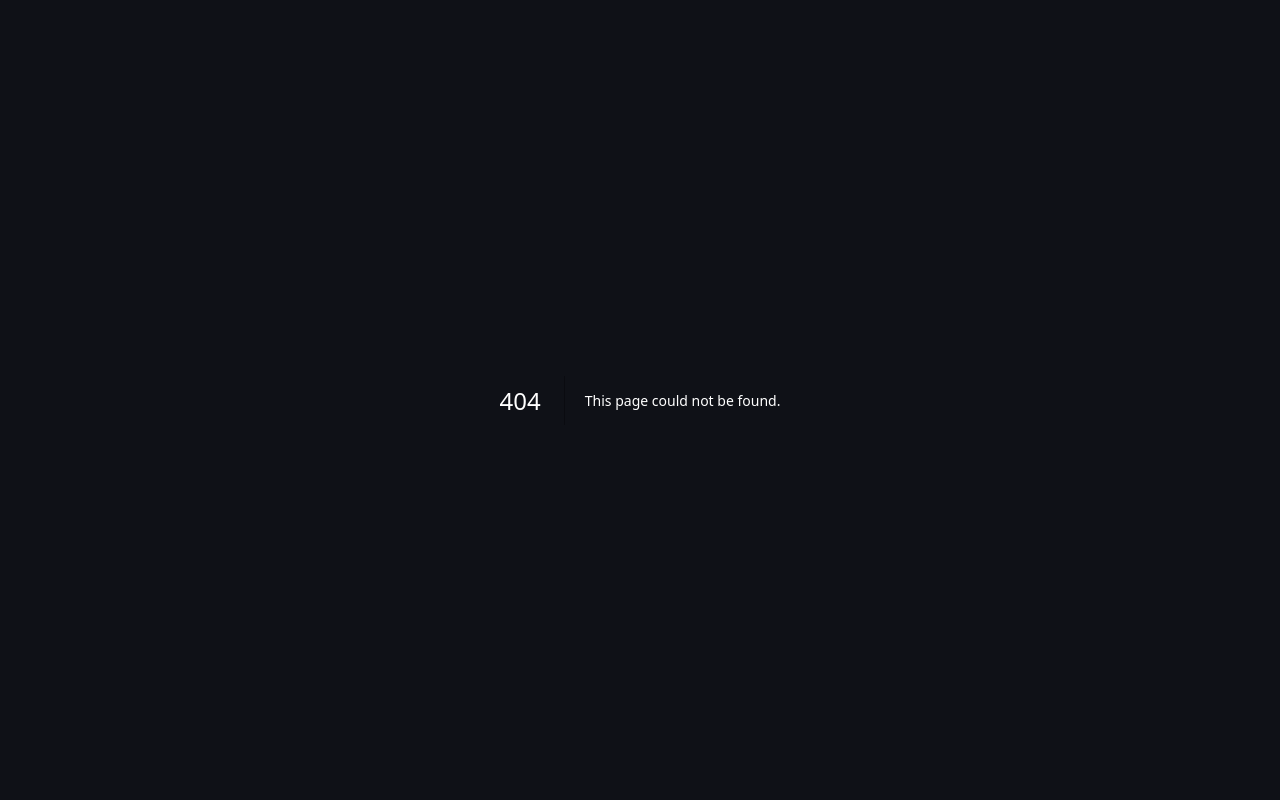
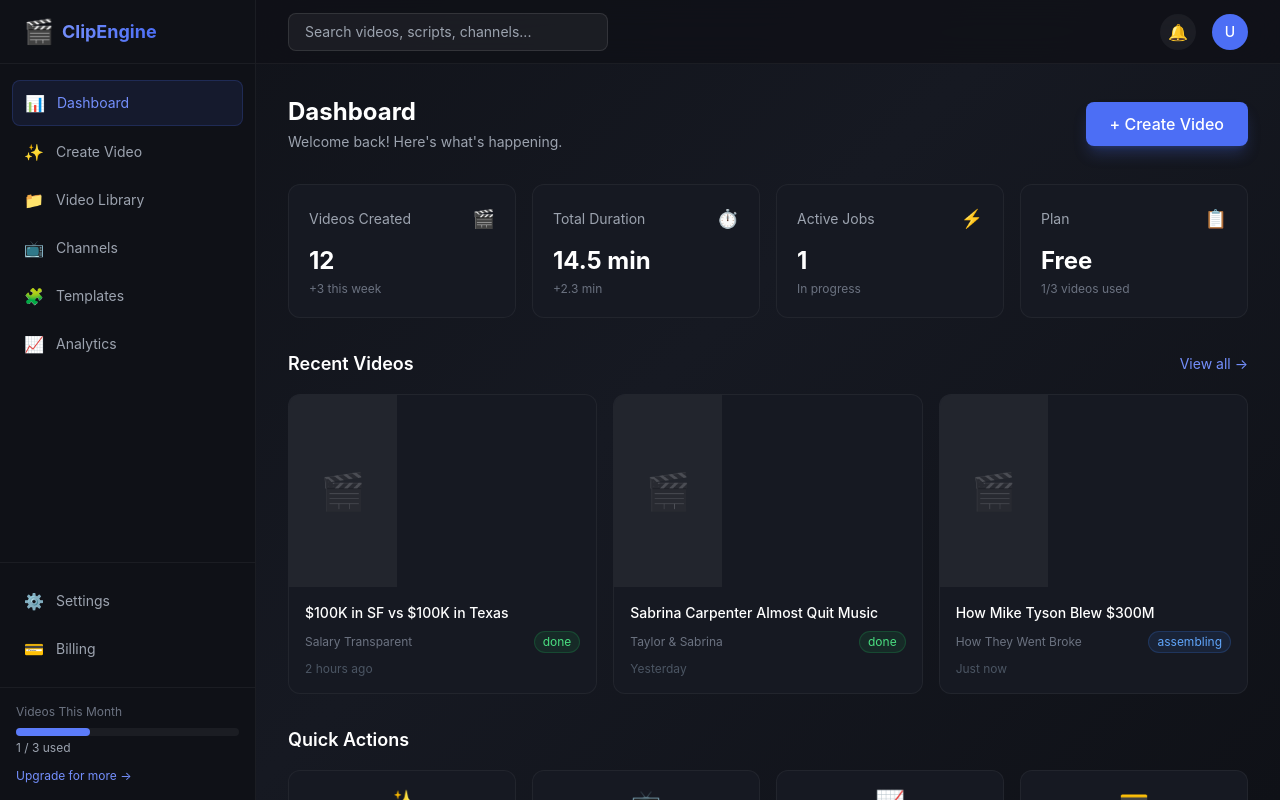
Before and after one commit to bhavyahimself/video_pipeline, a Next.js app in the folder frontend/: page / in a window 1280 px wide. Before the commit this address had no page. Built offline with nearby package versions, Linux system fonts and the light colour scheme.

Commit message:
Add pipeline files: frontend/src/app/(dashboard)

```diff
--- /dev/null
+++ b/frontend/src/app/(dashboard)/layout.tsx
@@ -0,0 +1,120 @@
+/**
+ * ClipEngine — Dashboard Layout
+ * Sidebar + top bar for authenticated pages.
+ */
+"use client";
+
+import Link from "next/link";
+import { usePathname } from "next/navigation";
+
+const NAV_ITEMS = [
+  { href: "/", label: "Dashboard", icon: "📊" },
+  { href: "/create", label: "Create Video", icon: "✨" },
+  { href: "/library", label: "Video Library", icon: "📁" },
+  { href: "/channels", label: "Channels", icon: "📺" },
+  { href: "/templates", label: "Templates", icon: "🧩" },
+  { href: "/analytics", label: "Analytics", icon: "📈" },
+];
+
+const BOTTOM_NAV = [
+  { href: "/settings", label: "Settings", icon: "⚙️" },
+  { href: "/settings/billing", label: "Billing", icon: "💳" },
+];
+
+export default function DashboardLayout({ children }: { children: React.ReactNode }) {
+  const pathname = usePathname();
+
+  return (
+    <div className="flex h-screen overflow-hidden">
+      {/* Sidebar */}
+      <aside className="w-64 bg-surface border-r border-white/5 flex flex-col">
+        {/* Logo */}
+        <div className="h-16 flex items-center px-6 border-b border-white/5">
+          <Link href="/" className="flex items-center gap-2">
+            <span className="text-2xl">🎬</span>
+            <span className="text-lg font-bold bg-gradient-to-r from-brand-400 to-brand-600 bg-clip-text text-transparent">
+              ClipEngine
+            </span>
+          </Link>
+        </div>
+
+        {/* Navigation */}
+        <nav className="flex-1 px-3 py-4 space-y-1">
+          {NAV_ITEMS.map((item) => {
+            const isActive = pathname === item.href;
+            return (
+              <Link
+                key={item.href}
+                href={item.href}
+                className={`flex items-center gap-3 px-3 py-2.5 rounded-lg text-sm transition ${
+                  isActive
+                    ? "bg-brand-600/10 text-brand-400 border border-brand-600/20"
+                    : "text-gray-400 hover:text-white hover:bg-white/5"
+                }`}
+              >
+                <span className="text-base">{item.icon}</span>
+                {item.label}
+              </Link>
+            );
+          })}
+        </nav>
+
+        {/* Bottom nav */}
+        <div className="px-3 py-4 border-t border-white/5 space-y-1">
+          {BOTTOM_NAV.map((item) => (
+            <Link
+              key={item.href}
+              href={item.href}
+              className="flex items-center gap-3 px-3 py-2.5 rounded-lg text-sm text-gray-400 hover:text-white hover:bg-white/5 transition"
+            >
+              <span className="text-base">{item.icon}</span>
+              {item.label}
+            </Link>
+          ))}
+        </div>
+
+        {/* Usage meter */}
+        <div className="px-4 py-4 border-t border-white/5">
+          <div className="text-xs text-gray-500 mb-2">Videos This Month</div>
+          <div className="w-full bg-white/5 rounded-full h-2 mb-1">
+            <div className="bg-brand-500 h-2 rounded-full" style={{ width: "33%" }} />
+          </div>
+          <div className="text-xs text-gray-400">1 / 3 used</div>
+          <Link
+            href="/settings/billing"
+            className="block mt-3 text-xs text-brand-400 hover:text-brand-300"
+          >
+            Upgrade for more →
+          </Link>
+        </div>
+      </aside>
+
+      {/* Main content */}
+      <main className="flex-1 overflow-y-auto">
+        {/* Top bar */}
+        <header className="sticky top-0 z-40 h-16 bg-surface/80 backdrop-blur-xl border-b border-white/5 flex items-center justify-between px-8">
+          <div>
+            <input
+              type="text"
+              placeholder="Search videos, scripts, channels..."
+              className="w-80 px-4 py-2 bg-white/5 border border-white/10 rounded-lg text-sm focus:outline-none focus:border-brand-500 transition"
+            />
+          </div>
+          <div className="flex items-center gap-4">
+            <button className="w-9 h-9 rounded-full bg-white/5 flex items-center justify-center hover:bg-white/10 transition">
+              🔔
+            </button>
+            <div className="w-9 h-9 rounded-full bg-brand-600 flex items-center justify-center text-sm font-medium">
+              U
+            </div>
+          </div>
+        </header>
+
+        {/* Page content */}
+        <div className="p-8">
+          {children}
+        </div>
+      </main>
+    </div>
+  );
+}
--- /dev/null
+++ b/frontend/src/app/(dashboard)/page.tsx
@@ -0,0 +1,147 @@
+/**
+ * ClipEngine — Dashboard Home
+ */
+"use client";
+
+import Link from "next/link";
+
+const STATS = [
+  { label: "Videos Created", value: "12", change: "+3 this week", icon: "🎬" },
+  { label: "Total Duration", value: "14.5 min", change: "+2.3 min", icon: "⏱️" },
+  { label: "Active Jobs", value: "1", change: "In progress", icon: "⚡" },
+  { label: "Plan", value: "Free", change: "1/3 videos used", icon: "📋" },
+];
+
+const RECENT_VIDEOS = [
+  {
+    id: "1",
+    title: "$100K in SF vs $100K in Texas",
+    channel: "Salary Transparent",
+    status: "done",
+    date: "2 hours ago",
+    thumbnail: null,
+  },
+  {
+    id: "2",
+    title: "Sabrina Carpenter Almost Quit Music",
+    channel: "Taylor & Sabrina",
+    status: "done",
+    date: "Yesterday",
+    thumbnail: null,
+  },
+  {
+    id: "3",
+    title: "How Mike Tyson Blew $300M",
+    channel: "How They Went Broke",
+    status: "assembling",
+    date: "Just now",
+    thumbnail: null,
+  },
+];
+
+const STATUS_COLORS: Record<string, string> = {
+  done: "bg-green-500/10 text-green-400 border-green-500/20",
+  queued: "bg-yellow-500/10 text-yellow-400 border-yellow-500/20",
+  failed: "bg-red-500/10 text-red-400 border-red-500/20",
+  assembling: "bg-blue-500/10 text-blue-400 border-blue-500/20",
+  scripting: "bg-purple-500/10 text-purple-400 border-purple-500/20",
+};
+
+export default function DashboardPage() {
+  return (
+    <div className="animate-fade-in">
+      {/* Header */}
+      <div className="flex items-center justify-between mb-8">
+        <div>
+          <h1 className="text-2xl font-bold">Dashboard</h1>
+          <p className="text-gray-400 text-sm mt-1">Welcome back! Here's what's happening.</p>
+        </div>
+        <Link
+          href="/create"
+          className="px-6 py-2.5 bg-brand-600 hover:bg-brand-700 rounded-lg font-medium transition shadow-lg shadow-brand-600/25"
+        >
+          + Create Video
+        </Link>
+      </div>
+
+      {/* Stats Grid */}
+      <div className="grid grid-cols-1 md:grid-cols-2 lg:grid-cols-4 gap-4 mb-8">
+        {STATS.map((stat) => (
+          <div
+            key={stat.label}
+            className="p-5 bg-surface-raised border border-white/5 rounded-xl"
+          >
+            <div className="flex items-center justify-between mb-3">
+              <span className="text-sm text-gray-400">{stat.label}</span>
+              <span className="text-lg">{stat.icon}</span>
+            </div>
+            <div className="text-2xl font-bold">{stat.value}</div>
+            <div className="text-xs text-gray-500 mt-1">{stat.change}</div>
+          </div>
+        ))}
+      </div>
+
+      {/* Recent Videos */}
+      <div className="mb-8">
+        <div className="flex items-center justify-between mb-4">
+          <h2 className="text-lg font-semibold">Recent Videos</h2>
+          <Link href="/library" className="text-sm text-brand-400 hover:text-brand-300">
+            View all →
+          </Link>
+        </div>
+        <div className="grid grid-cols-1 md:grid-cols-2 lg:grid-cols-3 gap-4">
+          {RECENT_VIDEOS.map((video) => (
+            <Link
+              key={video.id}
+              href={`/library/${video.id}`}
+              className="group bg-surface-raised border border-white/5 rounded-xl overflow-hidden hover:border-brand-600/30 transition"
+            >
+              {/* Thumbnail placeholder */}
+              <div className="aspect-[9/16] max-h-48 bg-white/5 flex items-center justify-center">
+                <span className="text-4xl opacity-20">🎬</span>
+              </div>
+              <div className="p-4">
+                <h3 className="font-medium text-sm group-hover:text-brand-400 transition line-clamp-1">
+                  {video.title}
+                </h3>
+                <div className="flex items-center justify-between mt-2">
+                  <span className="text-xs text-gray-500">{video.channel}</span>
+                  <span
+                    className={`text-xs px-2 py-0.5 rounded-full border ${
+                      STATUS_COLORS[video.status] || STATUS_COLORS.queued
+                    }`}
+                  >
+                    {video.status}
+                  </span>
+                </div>
+                <div className="text-xs text-gray-600 mt-2">{video.date}</div>
+              </div>
+            </Link>
+          ))}
+        </div>
+      </div>
+
+      {/* Quick Actions */}
+      <div>
+        <h2 className="text-lg font-semibold mb-4">Quick Actions</h2>
+        <div className="grid grid-cols-2 md:grid-cols-4 gap-4">
+          {[
+            { label: "New Video", icon: "✨", href: "/create" },
+            { label: "Browse Channels", icon: "📺", href: "/channels" },
+            { label: "View Analytics", icon: "📈", href: "/analytics" },
+            { label: "Manage Plan", icon: "💳", href: "/settings/billing" },
+          ].map((action) => (
+            <Link
+              key={action.label}
+              href={action.href}
+              className="p-4 bg-surface-raised border border-white/5 rounded-xl text-center hover:border-brand-600/30 transition"
+            >
+              <div className="text-2xl mb-2">{action.icon}</div>
+              <div className="text-sm text-gray-300">{action.label}</div>
+            </Link>
+          ))}
+        </div>
+      </div>
+    </div>
+  );
+}
```
